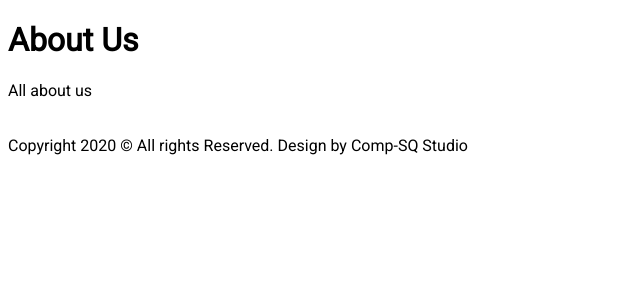
After one commit to alextechtips/html5, a PHP site: page /about.php in a window 1280 px wide. The commit adds this page. Shown: the top 300 px of the page, without its empty margins (0-640 px from the left). Run offline with PHP 8.4, Linux system fonts and the light colour scheme.

Commit message:
add about page

```diff
--- /dev/null
+++ b/about.php
@@ -0,0 +1,6 @@
+<?php include_once("./includes/header.php"); ?>
+<body>
+    <h1 class="title">About Us</h1>
+    <p>All about us</p>
+
+<?php include_once("./includes/footer.php");
--- a/index.php
+++ b/index.php
@@ -3,5 +3,6 @@
     <h1 class="title">hello world</h1>
     <p>Lorem ipsum dolor sit amet consectetur adipisicing elit. Ad quo atque itaque cupiditate! Velit quasi hic facere officiis, esse consequuntur et aperiam libero non aut assumenda earum recusandae quam unde.</p>
     <p>This is the last line</p>
+    <a href="./about.php">Go to About</a>
 
 <?php include_once("./includes/footer.php");
```
